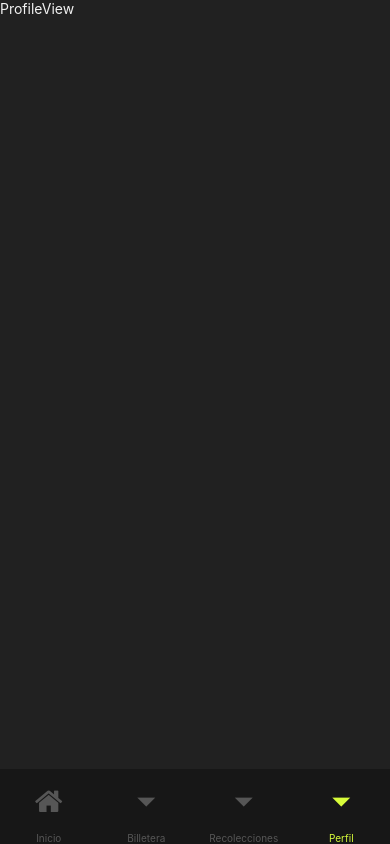
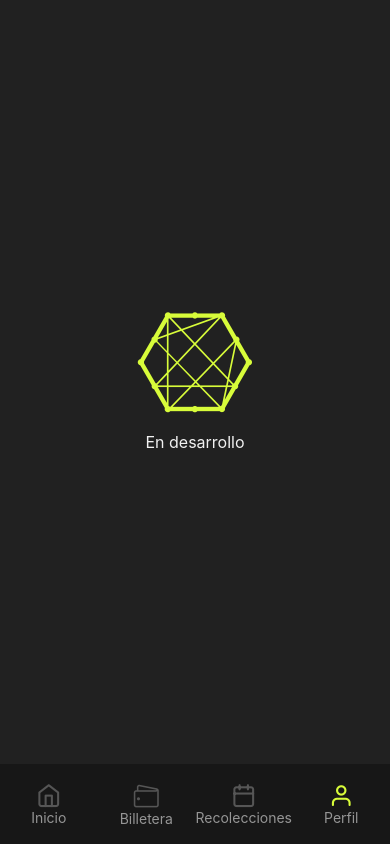
Before and after one commit to lortiz24/PT-mutuaCloneApp, a React Native app: screen /Perfil in a window 390 px wide. Built offline with nearby package versions, Linux system fonts and the light colour scheme.

Commit message:
Se agregan iconos al appbar

```diff
--- a/App.tsx
+++ b/App.tsx
@@ -1,10 +1,6 @@
-import { AppBar } from "./src/components/common/app-bar/AppBar";
-import {
-  NavigationContainer,
-  DefaultTheme,
-  Theme,
-} from "@react-navigation/native";
-import { theme } from "./src/config/theme/theme";
+import { AppBar } from './src/components/common/app-bar/AppBar';
+import { NavigationContainer, DefaultTheme, Theme } from '@react-navigation/native';
+import { theme } from './src/config/theme/theme';
 
 const NavigationTheme: Theme = {
   ...DefaultTheme,
@@ -14,7 +10,6 @@ const NavigationTheme: Theme = {
     primary: theme.appBar.textSecondary,
     card: theme.appBar.primary,
     background: theme.background.primary,
-    border:theme.appBar.primary
   },
 };
 
--- a/src/components/common/app-bar/AppBar.tsx
+++ b/src/components/common/app-bar/AppBar.tsx
@@ -1,17 +1,18 @@
-import { StyleSheet, StatusBar } from "react-native";
-import { theme } from "../../../config/theme/theme";
-import { createBottomTabNavigator } from "@react-navigation/bottom-tabs";
-import HomeView from "../../views/home/HomeView";
-import PickupView from "../../views/pickup/PickupView";
-import WalletView from "../../views/wallet/WalletView";
-import ProfileView from "../../views/profile/ProfileView";
-import TabBarCustom from "./TabBarCustom";
-import Icon from "react-native-vector-icons/FontAwesome";
+import { StyleSheet, StatusBar } from 'react-native';
+import { theme } from '../../../config/theme/theme';
+import { createBottomTabNavigator } from '@react-navigation/bottom-tabs';
+import HomeView from '../../views/home/HomeView';
+import PickupView from '../../views/pickup/PickupView';
+import WalletView from '../../views/wallet/WalletView';
+import ProfileView from '../../views/profile/ProfileView';
+import IconFeather from 'react-native-vector-icons/Feather';
+import SimpleLineIcons from 'react-native-vector-icons/SimpleLineIcons';
+import StyleText from '../../ui/style-text/StyleText';
 
 const styles = StyleSheet.create({
   container: {
     backgroundColor: theme.background.primary,
-    flexDirection: "row",
+    flexDirection: 'row',
     paddingTop: StatusBar.currentHeight ?? 0,
   },
   text: {
@@ -31,31 +32,27 @@ const Tab = createBottomTabNavigator();
 export const AppBar = () => {
   return (
     <>
-      <StatusBar
-        barStyle="light-content"
-        backgroundColor={styles.container.backgroundColor}
-      />
+      <StatusBar barStyle="light-content" backgroundColor={styles.container.backgroundColor} />
 
       <Tab.Navigator
         screenOptions={{
           headerShown: false,
           tabBarStyle: {
-            height: 75,
-            display: "flex",
-            flexDirection: "column",
-            alignContent: "center",
+            height: 80,
+            borderTopWidth: 0,
           },
         }}
-        initialRouteName="Inicio"
-        // tabBar={(props) => <TabBarCustom {...props} />}
-      >
+        initialRouteName="Inicio">
         <Tab.Screen
           name="Inicio"
           component={HomeView}
           options={{
-            title: "Inicio",
+            title: '',
             tabBarIcon: ({ color, size }) => (
-              <Icon name="home" size={30} color={color} />
+              <>
+                <IconFeather name="home" size={size} color={color} />
+                <StyleText style={{ color: theme.appBar.textPrimary }}>Inicio</StyleText>
+              </>
             ),
           }}
         />
@@ -63,30 +60,39 @@ export const AppBar = () => {
           name="Billetera"
           component={WalletView}
           options={{
-            title: "Billetera",
-            /* tabBarIcon: ({ color, size }) => (
-              <Ionicons name="ios-home" size={size} color={color} />
-            ), */
+            title: '',
+            tabBarIcon: ({ color, size }) => (
+              <>
+                <SimpleLineIcons name="wallet" size={size} color={color} />
+                <StyleText style={{ color: theme.appBar.textPrimary }}>Billetera</StyleText>
+              </>
+            ),
           }}
         />
         <Tab.Screen
           name="Recolecciones"
           component={PickupView}
           options={{
-            title: "Recolecciones",
-            /* tabBarIcon: ({ color, size }) => (
-              <Ionicons name="ios-home" size={size} color={color} />
-            ), */
+            title: '',
+            tabBarIcon: ({ color, size }) => (
+              <>
+                <IconFeather name="calendar" size={size} color={color} />
+                <StyleText style={{ color: theme.appBar.textPrimary }}>Recolecciones</StyleText>
+              </>
+            ),
           }}
         />
         <Tab.Screen
           name="Perfil"
           component={ProfileView}
           options={{
-            title: "Perfil",
-            /* tabBarIcon: ({ color, size }) => (
-              <Ionicons name="ios-home" size={size} color={color} />
-            ), */
+            title: '',
+            tabBarIcon: ({ color, size }) => (
+              <>
+                <IconFeather name="user" size={size} color={color} />
+                <StyleText style={{ color: theme.appBar.textPrimary }}>Perfil</StyleText>
+              </>
+            ),
           }}
         />
       </Tab.Navigator>
--- /dev/null
+++ b/src/components/ui/errors/Developing.tsx
@@ -0,0 +1,19 @@
+import { View, StyleSheet } from 'react-native';
+import FontAwesome from 'react-native-vector-icons/FontAwesome';
+import { theme } from '../../../config/theme/theme';
+import StyleText from '../style-text/StyleText';
+
+const Developing = () => {
+  return (
+    <View style={styles.container}>
+      <FontAwesome name="connectdevelop" size={100} color={theme.appBar.textSecondary} />
+      <StyleText fontSize="subHeading">En desarrollo</StyleText>
+    </View>
+  );
+};
+
+const styles = StyleSheet.create({
+  container: { flex: 1, justifyContent: 'center', alignItems: 'center', rowGap: 20 },
+});
+
+export default Developing;
--- a/src/components/views/pickup/PickupView.tsx
+++ b/src/components/views/pickup/PickupView.tsx
@@ -1,9 +1,16 @@
-import React from "react";
-import { Text } from "react-native";
-import StyleText from "../../ui/style-text/StyleText";
+import { StyleSheet, View } from 'react-native';
+import Developing from '../../ui/errors/Developing';
 
 const PickupView = () => {
-  return <StyleText>PickupView</StyleText>;
+  return (
+    <View style={styles.container}>
+      <Developing />
+    </View>
+  );
 };
 
+const styles = StyleSheet.create({
+  container: { flex: 1, justifyContent: 'center', alignItems: 'center' },
+});
+
 export default PickupView;
--- a/src/components/views/profile/ProfileView.tsx
+++ b/src/components/views/profile/ProfileView.tsx
@@ -1,9 +1,16 @@
-import React from "react";
-import { Text } from "react-native";
-import StyleText from "../../ui/style-text/StyleText";
+import React from 'react';
+import { View, StyleSheet } from 'react-native';
+import Developing from '../../ui/errors/Developing';
 
 const ProfileView = () => {
-  return <StyleText>ProfileView</StyleText>;
+  return (
+    <View style={styles.container}>
+      <Developing />
+    </View>
+  );
 };
 
+const styles = StyleSheet.create({
+  container: { flex: 1, justifyContent: 'center', alignItems: 'center' },
+});
 export default ProfileView;
--- a/src/components/views/wallet/WalletView.tsx
+++ b/src/components/views/wallet/WalletView.tsx
@@ -1,8 +1,17 @@
-import React from "react";
-import StyleText from "../../ui/style-text/StyleText";
+import { View, StyleSheet } from 'react-native';
+import Developing from '../../ui/errors/Developing';
+
 
 const WalletView = () => {
-  return <StyleText>WalletView</StyleText>;
+  return (
+    <View style={styles.container}>
+      <Developing />
+    </View>
+  );
 };
 
+const styles = StyleSheet.create({
+  container: { flex: 1, justifyContent: 'center', alignItems: 'center' },
+});
+
 export default WalletView;
```
Also changed, not shown: src/components/common/app-bar/TabBarCustom.tsx (deleted, +0 -84 lines), .eslintrc.js, 1 other file (tests, documents, lock files or other folders).
